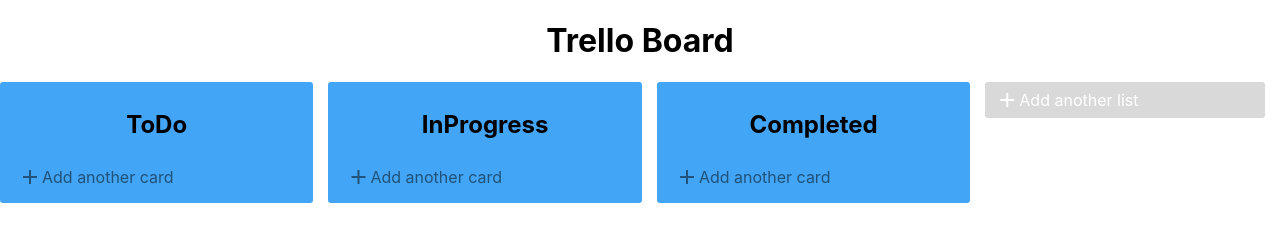
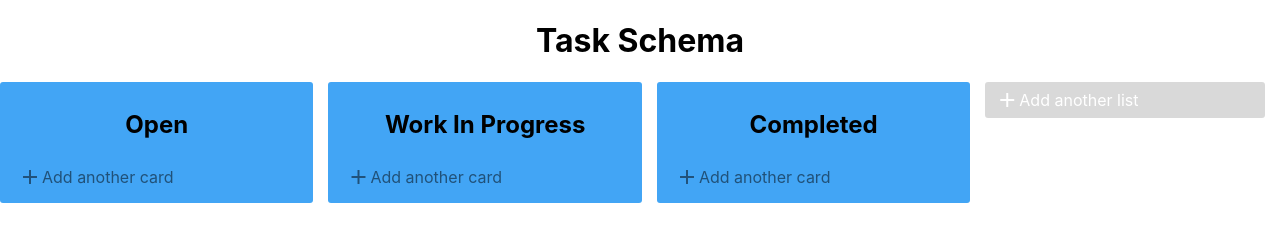
Before and after one commit to anjali-maurya-au6/Trelloboard-clone, a React app: page / in a window 1280 px wide. Built offline with nearby package versions, Linux system fonts and the light colour scheme.

Commit message:
I have completed given task

```diff
--- a/src/App.css
+++ b/src/App.css
@@ -14,7 +14,7 @@
 }
 
 .App-header {
-  background-color: #4a79d6;
+  background-color: #c54aa6;
   min-height: 100vh;
   display: flex;
   flex-direction: column;
@@ -25,7 +25,7 @@
 }
 
 .App-link {
-  color: #61dafb;
+  color: #e961fb;
 }
 
 @keyframes App-logo-spin {
--- a/src/components/App.js
+++ b/src/components/App.js
@@ -37,7 +37,7 @@
     return (
       <DragDropContext onDragEnd={this.onDragEnd}>
         <div className="App">
-          <h1>Trello Board</h1>
+          <h1>Task Schema</h1>
           <ListsContainer>
             {lists.map((list) => (
               <TrelloList
--- a/src/reducers/listsReducer.js
+++ b/src/reducers/listsReducer.js
@@ -5,12 +5,12 @@
 
 const initialState = [
   {
-    title: "ToDo",
+    title: "Open",
     id: `list-${0}`,
     cards: [],
   },
   {
-    title: "InProgress",
+    title: "Work In Progress",
     id: `list-${1}`,
     cards: [],
   },
```
